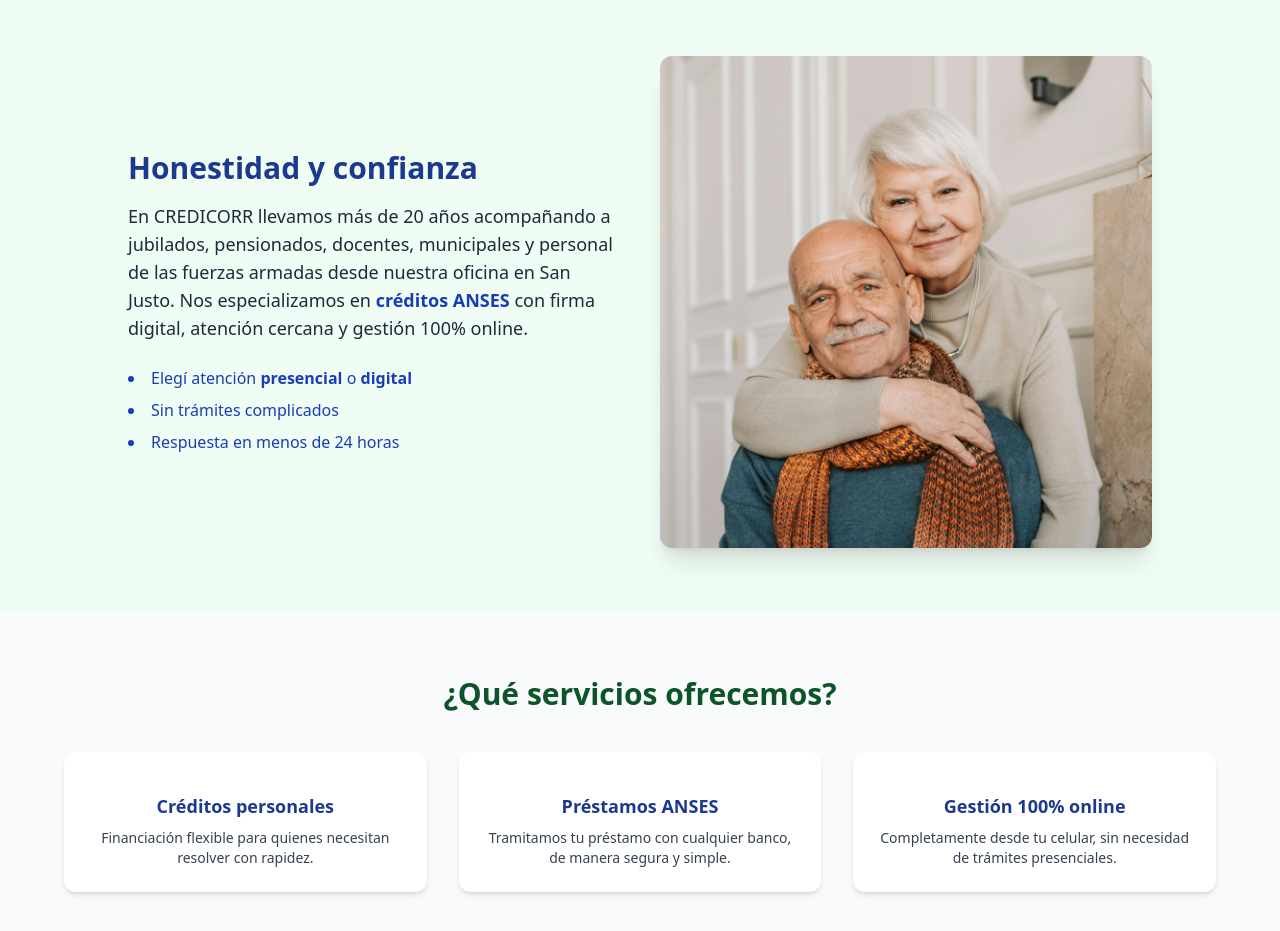
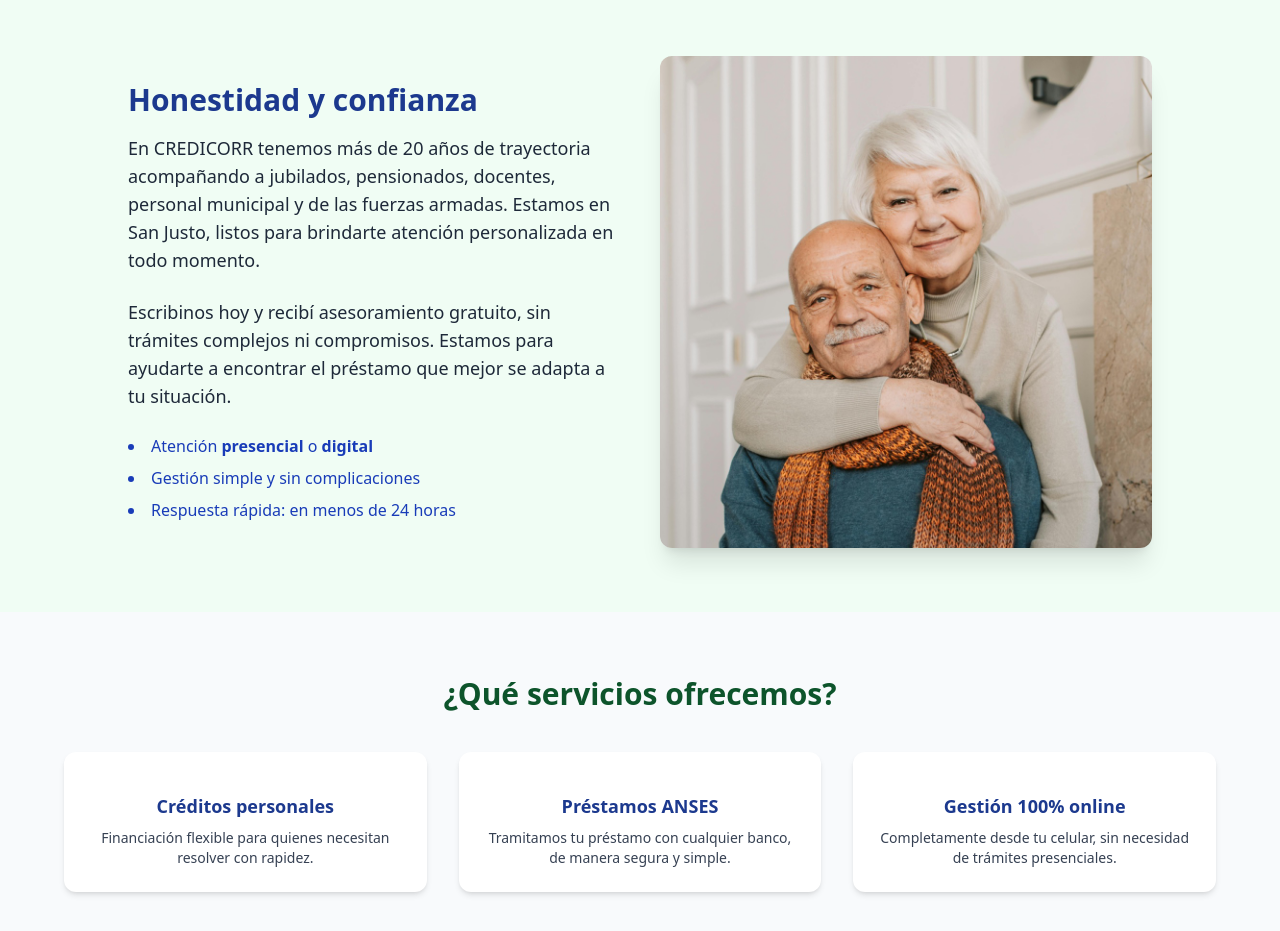
Before and after one commit to sarodruiz/landing-page-credicorr, a React (Vite) app: page / in a window 1280 px wide. Shown: the part 960-1891 px from the top of the page. Built offline with nearby package versions, Linux system fonts and the light colour scheme.

Commit message:
improved info section text

```diff
--- a/src/components/InfoSection.jsx
+++ b/src/components/InfoSection.jsx
@@ -8,19 +8,22 @@ function InfoSection() {
             Honestidad y confianza
           </h2>
           <p className="text-gray-800 text-base md:text-lg mb-6">
-            En CREDICORR llevamos más de 20 años acompañando a jubilados,
-            pensionados, docentes, municipales y personal de las fuerzas armadas
-            desde nuestra oficina en San Justo. Nos especializamos en{" "}
-            <span className="font-semibold text-blue-800">créditos ANSES</span>{" "}
-            con firma digital, atención cercana y gestión 100% online.
+            En CREDICORR tenemos más de 20 años de trayectoria acompañando a
+            jubilados, pensionados, docentes, personal municipal y de las
+            fuerzas armadas. Estamos en San Justo, listos para brindarte
+            atención personalizada en todo momento.
+          </p>
+          <p className="text-gray-800 text-base md:text-lg mb-6">
+            Escribinos hoy y recibí asesoramiento gratuito, sin trámites
+            complejos ni compromisos. Estamos para ayudarte a encontrar el
+            préstamo que mejor se adapta a tu situación.
           </p>
           <ul className="list-disc list-inside text-blue-800 text-sm md:text-base space-y-2">
             <li>
-              Elegí atención <strong>presencial</strong> o{" "}
-              <strong>digital</strong>
+              Atención <strong>presencial</strong> o <strong>digital</strong>
             </li>
-            <li>Sin trámites complicados</li>
-            <li>Respuesta en menos de 24 horas</li>
+            <li>Gestión simple y sin complicaciones</li>
+            <li>Respuesta rápida: en menos de 24 horas</li>
           </ul>
         </div>
 
```
